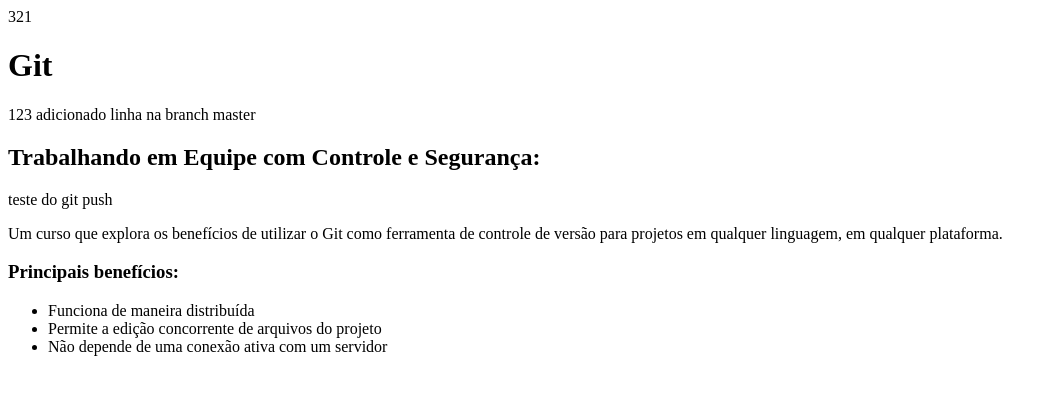
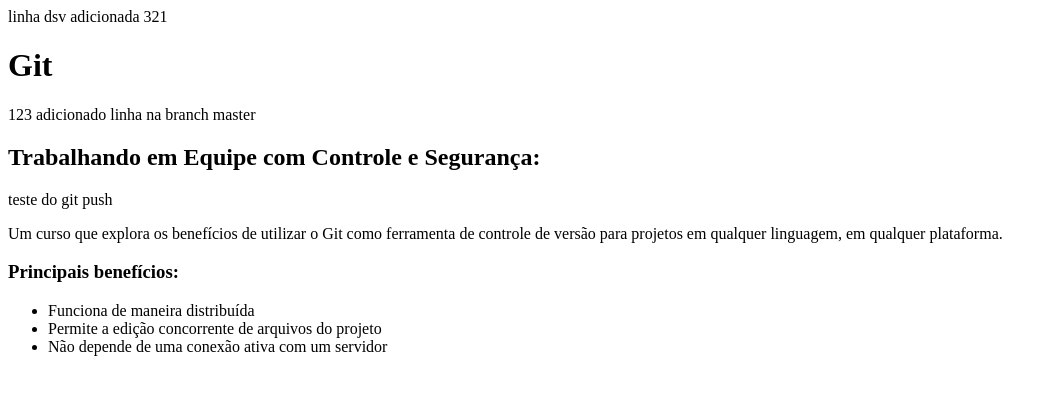
Before and after one commit to marcosfausto/curso-git, a plain HTML site: page index.html in a window 1280 px wide. Shown: the whole page, without its empty margins (0-1057 px from the left). Drawn offline with Linux system fonts and the light colour scheme.

Commit message:
adicionado linha dsv

```diff
--- a/index.html
+++ b/index.html
@@ -2,6 +2,7 @@
     <head>
     </head>
     <body>
+	linha dsv adicionada
         321
         <h1>Git</h1>
         123
```
